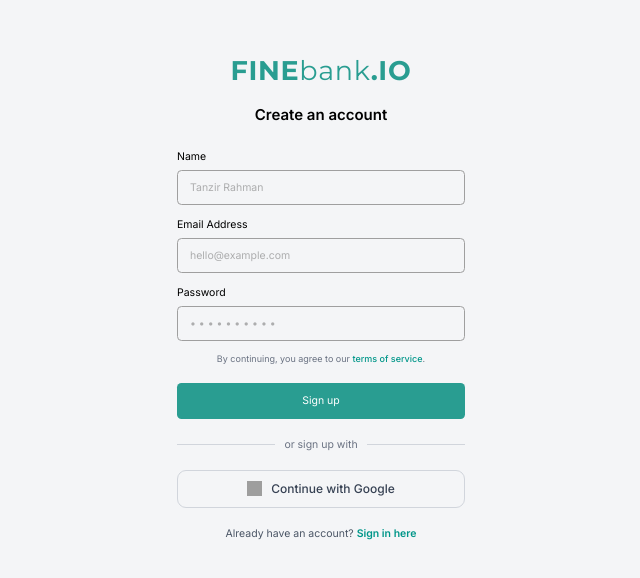
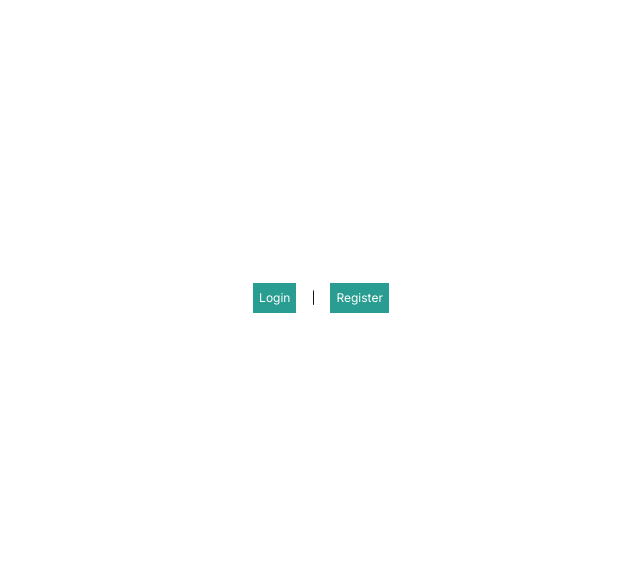
Before and after one commit to syafiqa23/admin-ui, a React (Vite) app: page / in a window 1280 px wide. Shown: the part 102-680 px from the top of the page, without its empty margins (319-959 px from the left). Built offline with nearby package versions, Linux system fonts and the light colour scheme; grey boxes are pictures that could not be loaded.

Commit message:
react router dom

```diff
--- a/package.json
+++ b/package.json
@@ -13,7 +13,8 @@
     "@tailwindcss/vite": "^4.1.13",
     "react": "^18.3.1",
     "react-dom": "^18.3.1",
-    "react-icons": "^5.5.0"
+    "react-icons": "^5.5.0",
+    "react-router-dom": "^7.9.6"
   },
   "devDependencies": {
     "@eslint/js": "^9.13.0",
--- a/src/App.jsx
+++ b/src/App.jsx
@@ -1,10 +1,40 @@
 import "./App.css";
+import SignInPage from "./pages/signIn";
 import SignUpPage from "./pages/signUp";
+import ErrorPage from "./pages/error";
+import { createBrowserRouter, RouterProvider } from "react-router-dom";
+import { Link } from "react-router-dom";
 
 function App() {
+  const myRouter = createBrowserRouter([
+    {
+      path: "/",
+      element: (
+        <div className="flex justify-center items-center min-h-screen">
+          <Link to="/login" className="p-2 m-5 bg-primary text-white">
+            Login
+          </Link>
+          |
+          <Link to="/register" className="p-2 m-5 bg-primary text-white">
+            Register
+          </Link>
+        </div>
+      ),
+      errorElement: <ErrorPage />,
+    },
+    {
+      path: "/login",
+      element: <SignInPage />,
+    },
+    {
+      path: "/register",
+      element: <SignUpPage />
+    },
+  ]);
+
   return (
     <>
-      <SignUpPage />
+      <RouterProvider router={myRouter} />
     </>
   );
 }
--- a/src/components/Fragments/FormSignIn.jsx
+++ b/src/components/Fragments/FormSignIn.jsx
@@ -2,6 +2,7 @@
 import LabeledInput from '../Elements/LabeledInput'
 import CheckBox from '../Elements/CheckBox'
 import Button from '../Elements/Button'
+import { Link } from "react-router-dom";
 
 function FormSignIn() {
     return (
@@ -98,7 +99,7 @@
             {/* sign in with google end */}
             {/* link start */}
             <div className="flex justify-center">
-                <a className="text-primary text-sm font-bold py-4">Create an account</a>
+                <Link to="/register" className="text-primary text-sm font-bold">Create an account</Link>
             </div>
             {/* link end */}
         </>
--- a/src/components/Fragments/FormSignUp.jsx
+++ b/src/components/Fragments/FormSignUp.jsx
@@ -2,6 +2,7 @@
 import LabeledInput from "../Elements/LabeledInput";
 import Button from "../Elements/Button";
 import GoogleIcon from "../Elements/GoogleIcon";
+import { Link } from "react-router-dom";
 
 function FormSignUp() {
     return (
@@ -66,9 +67,9 @@
                 {/* Already have account */}
                 <p className="text-center text-sm text-gray-600 mt-6">
                     Already have an account?{" "}
-                    <a href="#" className="text-teal-600 font-semibold">
+                    <Link to="/login" className="text-teal-600 font-semibold">
                         Sign in here
-                    </a>
+                    </Link>
                 </p>
             </div>
         </>
--- /dev/null
+++ b/src/pages/error.jsx
@@ -0,0 +1,19 @@
+import React from "react";
+import { useRouteError } from "react-router-dom";
+import Logo from "../components/Elements/Logo";
+
+function Error() {
+  const error = useRouteError();
+
+  return (
+    <div className="flex justify-center min-h-screen items-center bg-special-mainBg flex-col">
+      <Logo />
+      <h1 className="text-2xl font-bold mt-3 mb-1">Sorry,</h1>
+      <p>
+        {error.status} | {error.statusText || error.message}
+      </p>
+    </div>
+  );
+}
+
+export default Error;
```
Also changed, not shown: 1 other file (tests, documents, lock files or other folders).
